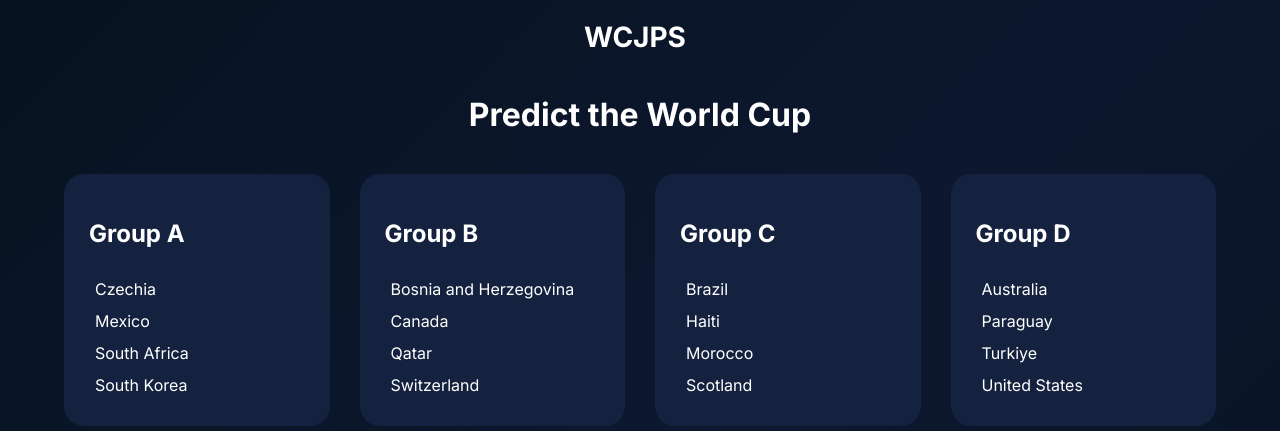
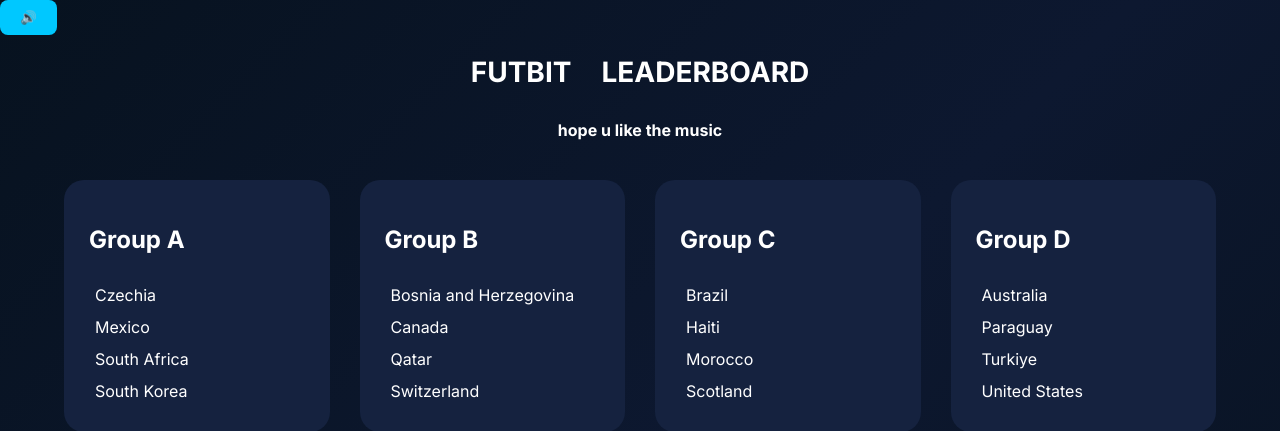
Before and after one commit to Ryanvijogeorge/futbit, a Flask app: page / in a window 1280 px wide. Shown: the top 431 px of the page. Run offline with Flask 3, Linux system fonts and the light colour scheme; data comes from the database, SQL or seed files in the repository; both versions use the stored data as it was after the commit.

Commit message:
FUTBIT v1.0

```diff
--- a/app.py
+++ b/app.py
@@ -23,6 +23,8 @@ from helpers import (
     get_match_predictions,
     get_all_matches,
     process_match,
+    update_standing,
+    get_leaderboard,
 )
 
 app = Flask(__name__)
@@ -57,12 +59,6 @@ def group(group_name):
     for match in matches:
 
         preds = get_match_predictions(match["id"])
-
-        print(len(preds))
-
-        if preds:
-
-            print(preds[0].keys())
 
         if prediction_closed(match["id"]):
 
@@ -261,9 +257,25 @@ def admin():
     if not admin_required():
         return redirect(url_for("home"))
 
+    conn = get_connection()
+
     matches = get_all_matches()
 
-    return render_template("admin.html", matches=matches)
+    standings = conn.execute("""
+
+        SELECT *
+
+        FROM standings
+
+        ORDER BY
+
+            group_name,
+
+            position
+
+        """).fetchall()
+
+    return render_template("admin.html", matches=matches, standings=standings)
 
 
 @app.route("/logout")
@@ -292,28 +304,28 @@ def process_match_route():
     return redirect(url_for("admin"))
 
 
-if __name__ == "__main__":
-    from datetime import datetime, timedelta
-    conn = get_connection()
+@app.post("/update-standing")
+def update_standing_route():
 
-    kickoff = (datetime.now() - timedelta(hours=2)).isoformat()
+    admin_required()
 
-    conn.execute(
-        """
+    update_standing(
+        request.form["group_name"],
+        request.form["team"],
+        int(request.form["position"]),
+        int(request.form["points"]),
+    )
 
-        UPDATE matches
+    return redirect(url_for("admin"))
 
 
-        SET kickoff = ?
+@app.route("/leaderboard")
+def leaderboard():
+
+    leaderboard = get_leaderboard()
+
+    return render_template("leaderboard.html", leaderboard=leaderboard)
 
 
-        WHERE id = ?
-
-        """,
-        (kickoff, 43),
-    )
-
-    conn.commit()
-
-    conn.close()
+if __name__ == "__main__":
     app.run(debug=True)
--- a/helpers.py
+++ b/helpers.py
@@ -158,10 +158,6 @@ def prediction_closed(match_id):
     lock_time = kickoff - timedelta(minutes=20)
 
     now = datetime.now(kickoff.tzinfo)
-
-    print(kickoff)
-    print(lock_time)
-    print(now)
 
     return now >= lock_time
 
@@ -500,3 +496,66 @@ def process_match(match_id, score1, score2):
     conn.close()
 
     recompute_match_points(match_id)
+
+
+def update_standing(group_name, team, position, points):
+
+    conn = get_connection()
+
+    conn.execute(
+        """
+
+        UPDATE standings
+
+
+        SET
+
+
+            position = ?,
+
+
+            points = ?
+
+
+        WHERE
+
+
+            group_name = ?
+
+
+            AND team = ?
+
+        """,
+        (position, points, group_name, team),
+    )
+
+    conn.commit()
+
+    conn.close()
+
+
+def get_leaderboard():
+
+    conn = get_connection()
+
+    leaderboard = conn.execute("""
+
+        SELECT
+
+            username,
+
+            points
+
+        FROM users
+
+        ORDER BY
+
+            points DESC,
+
+            username ASC
+
+        """).fetchall()
+
+    conn.close()
+
+    return leaderboard
--- a/static/style.css
+++ b/static/style.css
@@ -39,7 +41,7 @@ main {
 
 .page-title {
   text-align: center;
-
+  font-size: medium;
   margin-bottom: 40px;
 }
 
@@ -439,6 +441,15 @@ button {
   color: #f3c74d;
 }
 
+.nav-bar {
+  display: flex;
+
+  justify-content: center;
+
+  align-items: center;
+
+  gap: 30px;
+}
 .nav-link {
   text-decoration: none;
 
@@ -447,8 +458,6 @@ button {
   transition: all 0.2s ease;
 
   display: inline-block;
-
-  margin-right: 10px;
 }
 .nav-link:hover {
   color: #f3c74d;
--- a/templates/base.html
+++ b/templates/base.html
@@ -1,101 +1,127 @@
-<!DOCTYPE html>
+<!doctype html>
 <html>
+  <head>
+    <meta charset="UTF-8" />
 
-<head>
+    <meta name="viewport" content="width=device-width, initial-scale=1.0" />
 
-<meta charset="UTF-8">
+    <title>FIFA</title>
 
-<meta name="viewport"
-content="width=device-width, initial-scale=1.0">
+    <link rel="preconnect" href="https://fonts.googleapis.com" />
 
+    <link rel="preconnect" href="https://fonts.gstatic.com" crossorigin />
 
-<title>FIFA Predictor</title>
+    <link
+      href="https://fonts.googleapis.com/css2?family=Inter:wght@400;600;700&display=swap"
+      rel="stylesheet"
+    />
 
+    <link
+      rel="stylesheet"
+      href="{{ url_for('static',
+filename='style.css') }}"
+    />
+  </head>
 
-<link rel="preconnect"
-href="https://fonts.googleapis.com">
+  <body>
+    <audio id="bgmusic"></audio>
 
-<link rel="preconnect"
-href="https://fonts.gstatic.com"
-crossorigin>
+    <button id="music-btn" style="display: none">▶ Enable Music</button>
 
+    <button id="mute-btn">🔊</button>
 
-<link href="https://fonts.googleapis.com/css2?family=Inter:wght@400;600;700&display=swap"
-rel="stylesheet">
+    <nav class="nav-bar">
+      <a class="nav-link" , href="{{ url_for('home') }}"> FUTBIT </a>
 
+      <a class="nav-link" href="{{ url_for('leaderboard') }}"> LEADERBOARD </a>
 
+      {% if session.get("user_id") %}
 
-<link rel="stylesheet"
-href="{{ url_for('static',
-filename='style.css') }}">
+      <a class="nav-link" , href="{{url_for('logout')}}"> Logout </a>
 
+      {% endif %}
+    </nav>
 
-</head>
+    {% with messages = get_flashed_messages() %} {% if messages %} {% for
+    message in messages %}
 
+    <div class="flash-message">{{message}}</div>
 
+    {% endfor %} {% endif %} {% endwith %}
 
-<body>
+    <main>{% block content %} {% endblock %}</main>
 
+    <script>
+      console.log("played");
 
+      const muteBtn = document.getElementById("mute-btn");
+      const musicBtn = document.getElementById("music-btn");
+      const audio = document.getElementById("bgmusic");
 
-<nav>
+      const songs = [
+        "/static/music/love_me_again.mp3",
+        "/static/music/worldcup.m4a",
+      ];
 
-<a class = "nav-link", href="{{ url_for('home') }}">
+      let idx = parseInt(localStorage.getItem("songIdx") || 0);
 
-WCJPS
+      audio.src = songs[idx];
 
-</a>
+      audio.addEventListener("loadedmetadata", () => {
+        audio.currentTime = parseFloat(localStorage.getItem("songTime") || 0);
+      });
 
-{% if session.get("user_id") %}
+      audio.volume = 0.25;
 
-<a class = "nav-link", href="{{url_for('logout')}}">
+      audio.addEventListener("ended", () => {
+        idx = (idx + 1) % songs.length;
 
-Logout
+        localStorage.setItem(
+          "songIdx",
 
-</a>
+          idx,
+        );
 
-{% endif %}
+        localStorage.setItem(
+          "songTime",
 
-</nav>
+          0,
+        );
 
-{% with messages = get_flashed_messages() %}
+        audio.src = songs[idx];
 
-{% if messages %}
+        audio.play();
+      });
 
+      audio.play().catch(() => {
+        musicBtn.style.display = "block";
+      });
 
-{% for message in messages %}
+      musicBtn.onclick = () => {
+        audio.play();
 
+        musicBtn.style.display = "none";
+      };
 
-<div class="flash-message">
+      muteBtn.onclick = () => {
+        audio.muted = !audio.muted;
 
+        muteBtn.textContent = audio.muted ? "🔇" : "🔊";
+      };
 
-{{message}}
+      window.addEventListener("beforeunload", () => {
+        localStorage.setItem(
+          "songIdx",
 
+          idx,
+        );
 
-</div>
+        localStorage.setItem(
+          "songTime",
 
-
-{% endfor %}
-
-
-{% endif %}
-
-
-{% endwith %}
-
-
-
-<main>
-
-{% block content %}
-
-{% endblock %}
-
-</main>
-
-
-
-</body>
-
-
+          audio.currentTime,
+        );
+      });
+    </script>
+  </body>
 </html>
--- a/templates/group.html
+++ b/templates/group.html
@@ -41,7 +41,7 @@
 
       <div class="team">{{match["team2"]}}</div>
 
-      <p>{{match["kickoff"]}}</p>
+      <p>{{match["kickoff_display"]}}</p>
 
       {% if match["processed"] %}
 
@@ -145,7 +145,7 @@
         <button class="close-modal" data-modal="{{ match['id'] }}">✕</button>
       </div>
 
-      {% for i in range(5) %} {% for p in preds %}
+      {% for p in preds %}
 
       <div class="prediction-line">
         <span> {{ p["username"] }} </span>
@@ -164,7 +164,7 @@
         {% endif %}
       </div>
 
-      {% endfor %} {% endfor %}
+      {% endfor %}
     </div>
   </div>
 
--- a/templates/home.html
+++ b/templates/home.html
@@ -7,7 +7,7 @@
 
 <h1 class="page-title">
 
-Predict the World Cup
+hope u like the music
 
 </h1>
 
```
Also changed, not shown: other parts of static/style.css (+80 -0 lines), templates/admin.html (+39 -0 lines), templates/leaderboard.html (added, +47 -0 lines), data/worldcup.db, 3 other files.
